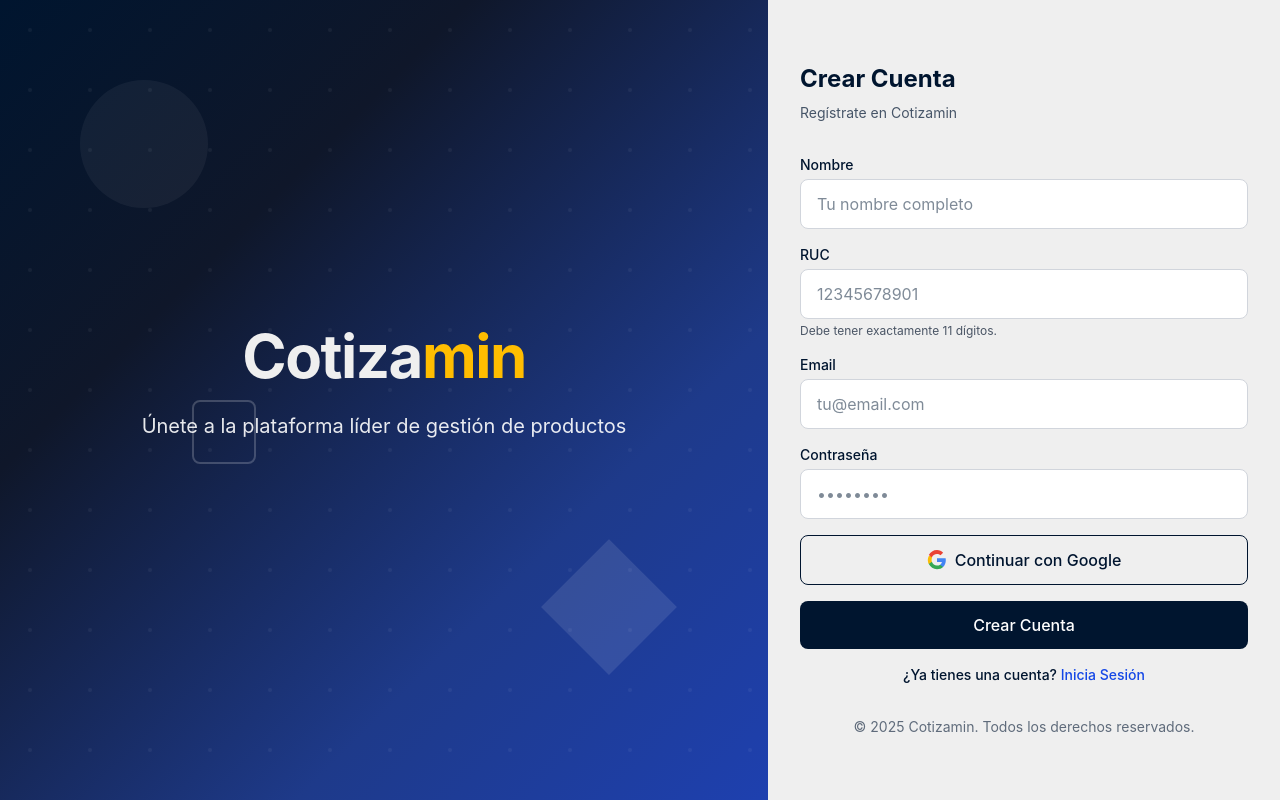
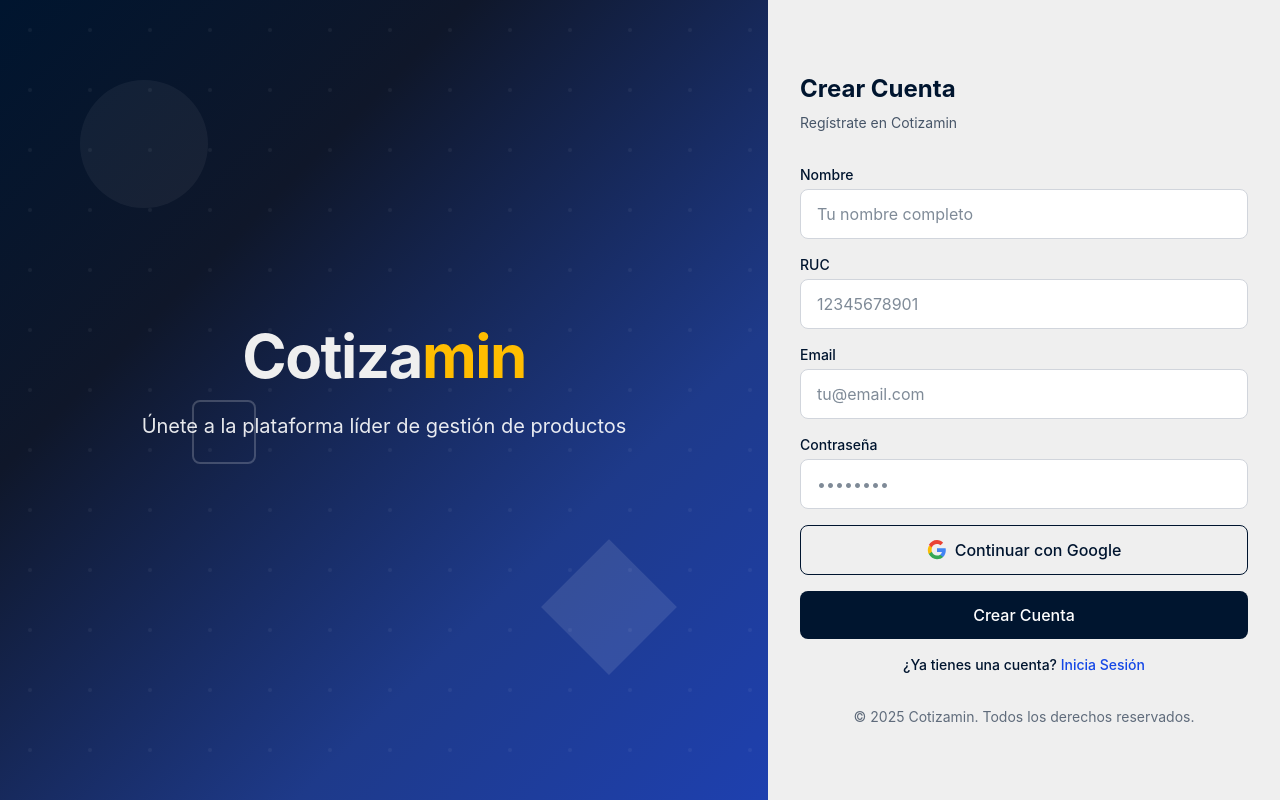
Before and after one commit to RamaHernandez03/cotizamin, a Next.js app: page /register in a window 1280 px wide. Built offline with nearby package versions, Linux system fonts and the light colour scheme.

Commit message:
Text for deploy

```diff
--- a/components/AuthForm.tsx
+++ b/components/AuthForm.tsx
@@ -178,7 +178,6 @@
                 style={{ backgroundColor: "white", color: "#00152F" }}
                 required
               />
-              <p className="mt-1 text-xs text-gray-600">Debe tener exactamente 11 dígitos.</p>
             </div>
 
             <div>
```
